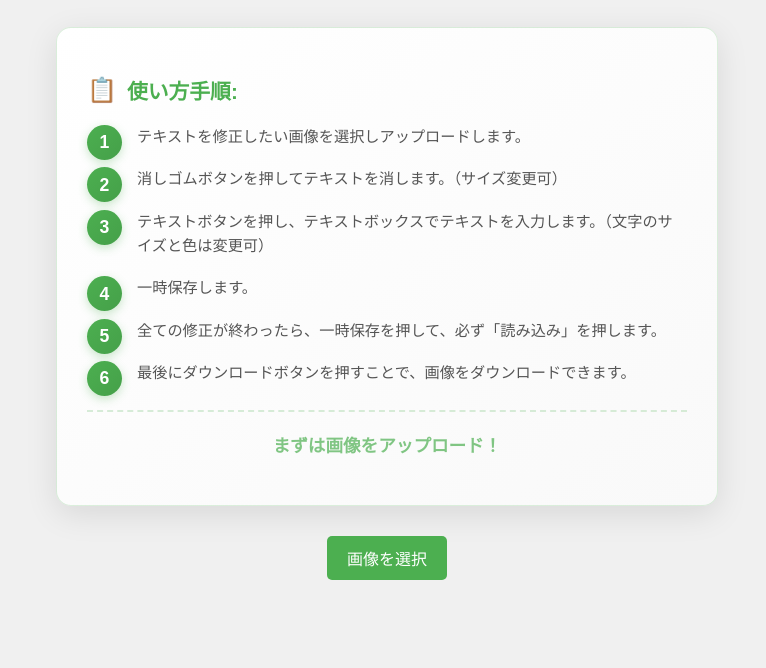
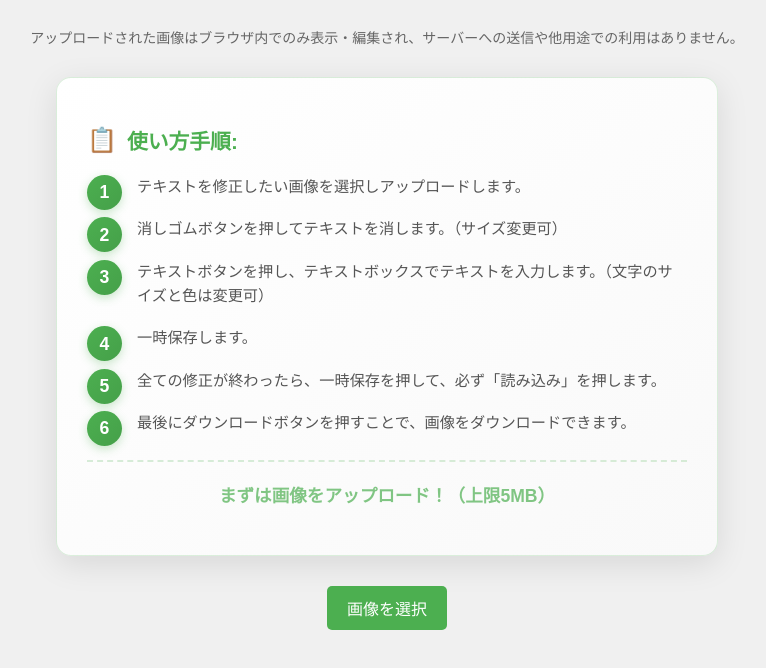
Before and after one commit to RYUKOU-OKUMURA/kesigom, a plain HTML site: page index.html in a window 1280 px wide. Shown: the part 108-776 px from the top of the page, without its empty margins (253-1019 px from the left). Drawn offline with Linux system fonts and the light colour scheme; a web font is replaced by a local one.

Commit message:
プライバシー通知を追加し、アップロード制限の説明を明確化しました。スタイルを調整し、ユーザーに対する情報提供を強化しました。

```diff
--- a/index.html
+++ b/index.html
@@ -21,6 +21,7 @@
 <body>
     <div class="app">
         <h1 class="app-title">テキスト消しゴムアプリ</h1>
+        <p class="privacy-notice">アップロードされた画像はブラウザ内でのみ表示・編集され、サーバーへの送信や他用途での利用はありません。</p>
 
         <!-- 使い方説明 -->
         <div class="instructions">
@@ -33,7 +34,7 @@
                 <li>全ての修正が終わったら、一時保存を押して、必ず「読み込み」を押します。</li>
                 <li>最後にダウンロードボタンを押すことで、画像をダウンロードできます。</li>
             </ol>
-            <p class="instructions-cta">まずは画像をアップロード！</p>
+            <p class="instructions-cta">まずは画像をアップロード！（上限5MB）</p>
         </div>
 
         <!-- アップロード -->
--- a/style.css
+++ b/style.css
@@ -24,6 +24,13 @@ h1 {
     -webkit-text-fill-color: transparent;
     background-clip: text;
     text-shadow: 2px 2px 4px rgba(0, 0, 0, 0.1);
+}
+
+.privacy-notice {
+    text-align: center;
+    color: #666;
+    font-size: 14px;
+    margin: 10px 0 20px;
 }
 
 .instructions {
```
